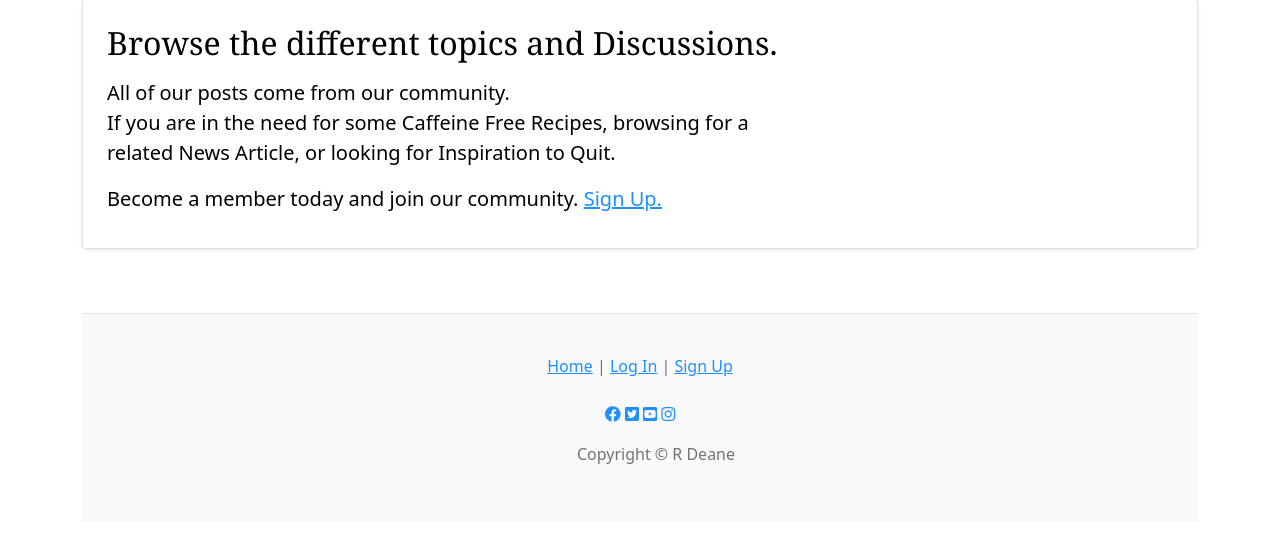
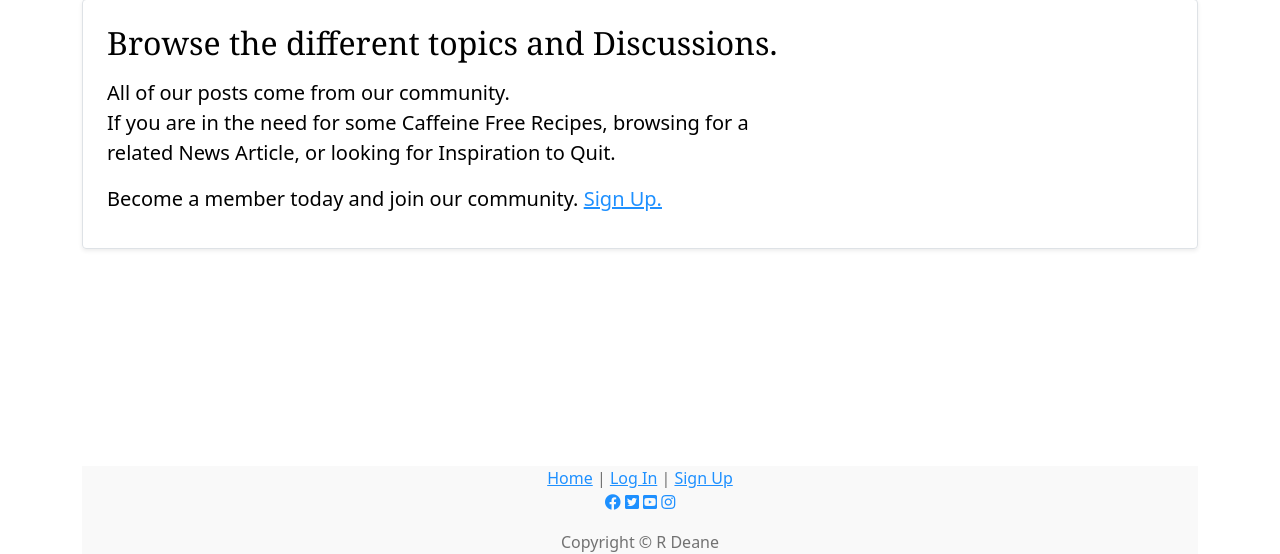
Before and after one commit to bobbydeane/Coffee_Free, a Django app: page / in a window 1280 px wide. Shown: the part 546-1100 px from the top of the page. Before the commit the page ends 1010 px from the top, so only its background shows below. Run offline with Django 3.2, Linux system fonts and the light colour scheme; data that the repository does not hold is empty.

Commit message:
Fix footer

```diff
--- a/static/css/styles.css
+++ b/static/css/styles.css
@@ -1,4 +1,19 @@
 /* stylelint-disable selector-list-comma-newline-after */
+
+html {
+  height: 100%;
+}
+body {
+  min-height: 100vh;
+  display: flex;
+}
+
+footer {
+
+  text-align: center;
+  margin-top: auto;
+}
+
 
 
 .blog-header {
@@ -103,11 +118,9 @@ a {
  * Footer
  */
 .blog-footer {
-  padding: 2.5rem 0;
+
   color: #727272;
-  text-align: center;
   background-color: #f9f9f9;
-  border-top: .05rem solid #e5e5e5;
 }
 .blog-footer p:last-child {
   margin-bottom: 0;
@@ -133,7 +146,3 @@ a {
 .container {
   min-height:100%;
 }
-.footer {
-  height:100%;
-  margin-top:40px;
-}
--- a/templates/base.html
+++ b/templates/base.html
@@ -44,17 +44,19 @@
             {% endblock content %}
 
 
-  <footer class="blog-footer footer">
-    <div>
+  <footer class="blog-footer">
+    <div class="row-1">
+    <div col-4>
     {% if user.is_authenticated %}
+
     <p>
          <a href="{% url 'home' %}">Home</a> | <a href="{% url 'account_logout' %}">Log Out</a>
 
         {% else %}
         <a href="{% url 'home' %}">Home</a> | <a href="{% url 'account_login' %}">Log In</a> | <a href="{% url 'account_signup' %}">Sign Up</a>
         {% endif %}
-        <br>
-        <br>
+        </div>
+        <div col-4>
         <a href="https://facebook.com" target="_blank" rel="noopener"
         aria-label="Visit our Facebook page (opens in a new tab)"><i class="fab fa-facebook"></i></a>
         <a href="https://twitter.com" target="_blank" rel="noopener"
@@ -66,10 +68,15 @@
       </p>
 
       <ul class="social-networks">
+    </div>
+
+    <div col-4>
       <p class="copyright">Copyright &#169; R Deane</p>
 
     </div>
 
+  </div>
+  </div>
   </footer>
 
 
```
Lines whose indentation alone changed are shown as unchanged.
